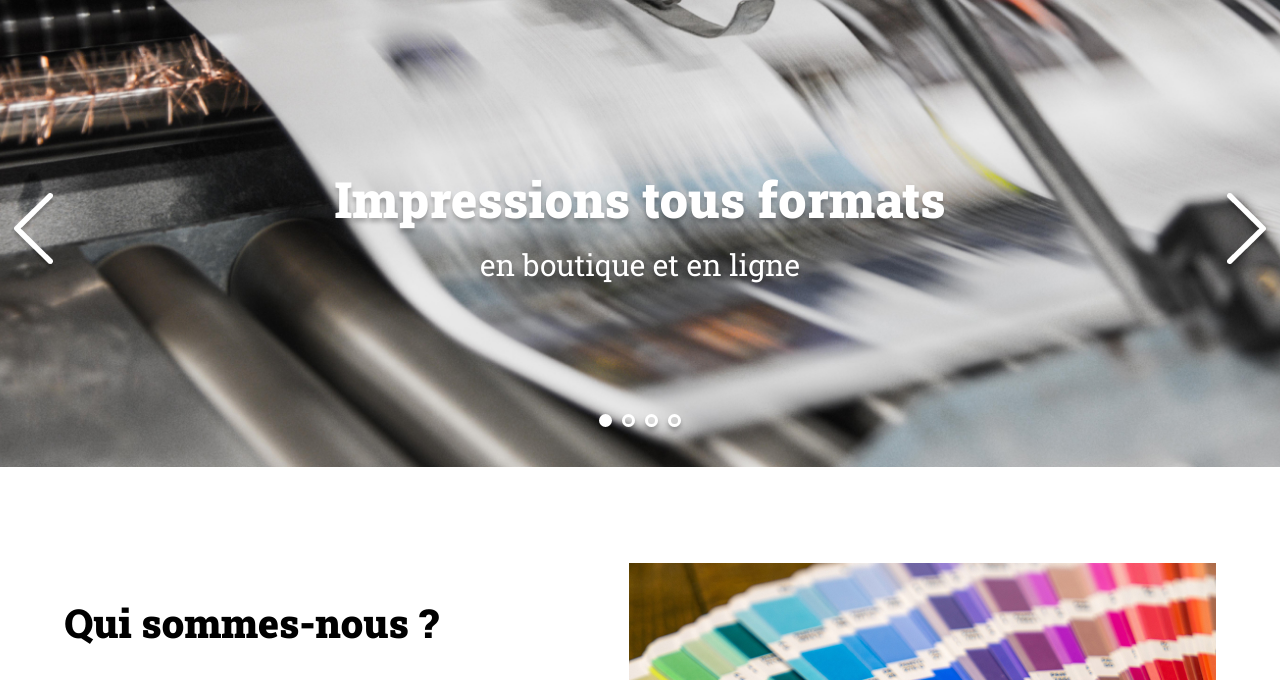
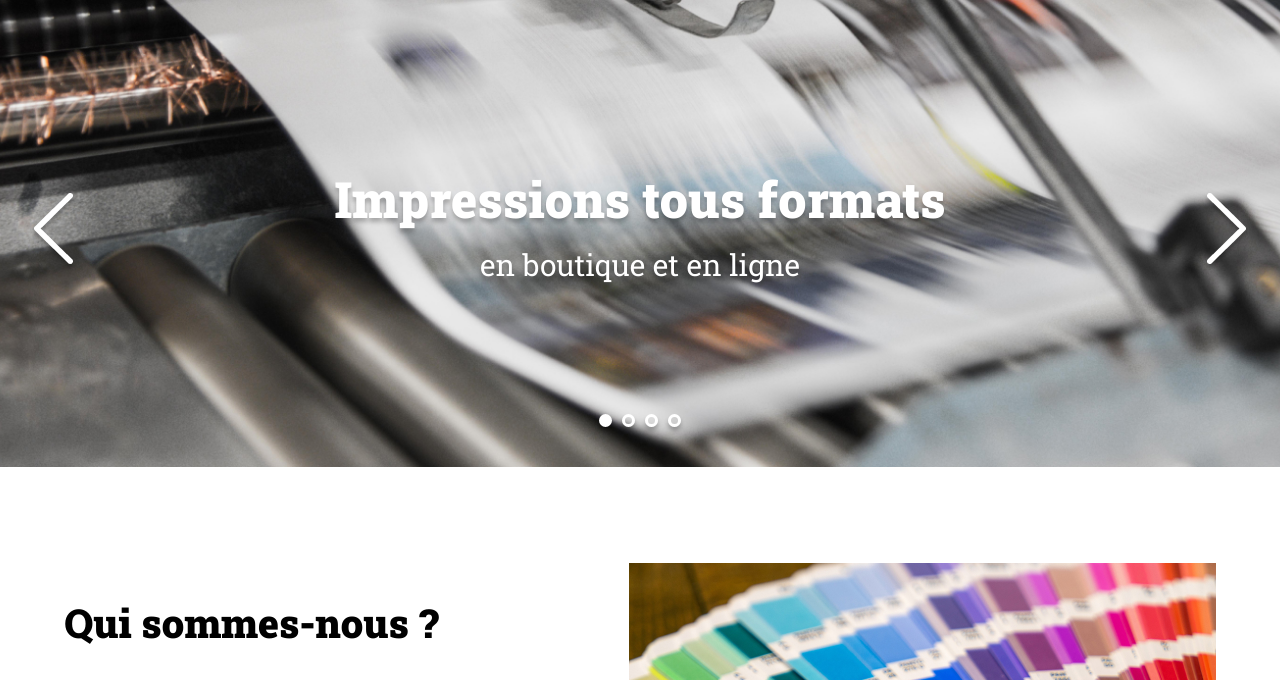
Before and after one commit to ElDeeds/Projet-5-Print-It, a plain HTML site: page index.html in a window 1280 px wide. Shown: the part 104-784 px from the top of the page. Drawn offline with Linux system fonts and the light colour scheme.

Commit message:
Arrow placement modif

```diff
--- a/assets/style.css
+++ b/assets/style.css
@@ -127,10 +127,10 @@ header {
 	position: absolute;
 }
 #banner .arrow_left {
-	left: 10px;
+	left: 30px;
 }
 #banner .arrow_right {
-	right: 10px;
+	right: 30px;
 }
 /* Gestion des points du carrousel */
 .dots {
```
